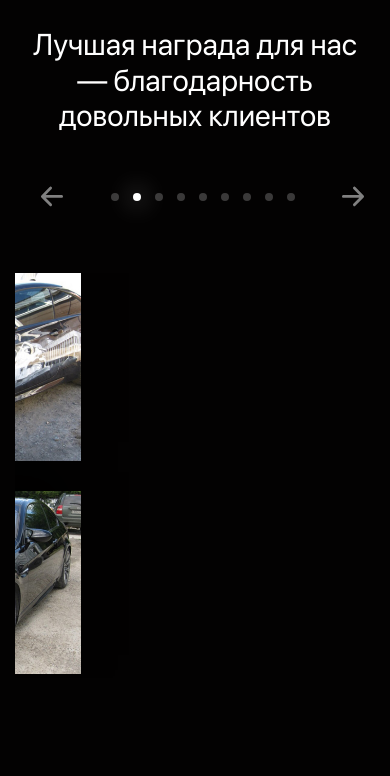
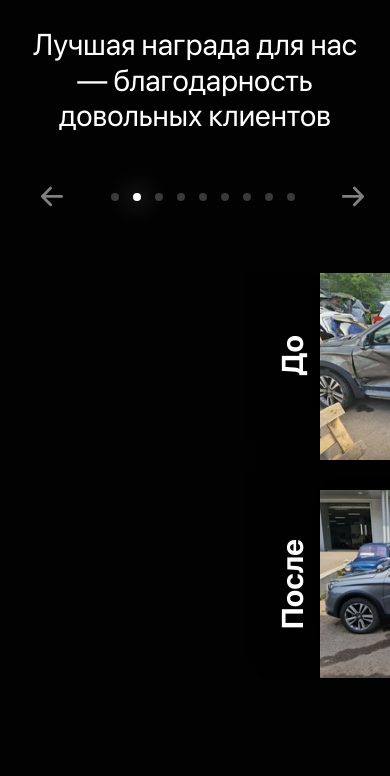
Before and after one commit to Yusipishin/kuzov, a plain HTML site: page index.html in a window 390 px wide. Shown: the part 4615-5391 px from the top of the page. Drawn offline with nearby package versions, Linux system fonts and the light colour scheme; grey boxes are pictures that could not be loaded.

Commit message:
Update main.css

```diff
--- a/css/main.css
+++ b/css/main.css
@@ -1126,7 +1126,7 @@ iframe {
     max-width: 250px;
   }
   .works__item-wrapper {
-    width: 170vh;
+    width: 120vh;
   }
   .request .contact__form-txt {
     width: 100%;
```
